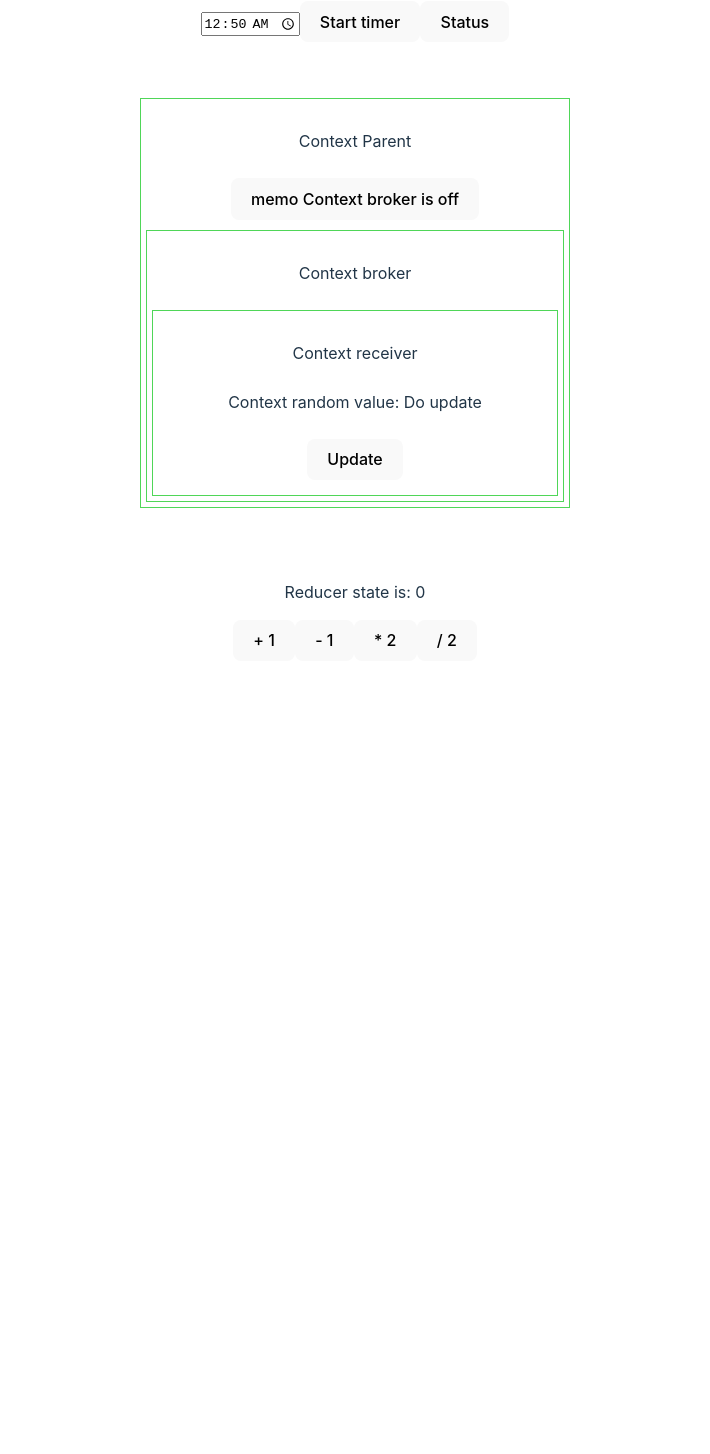
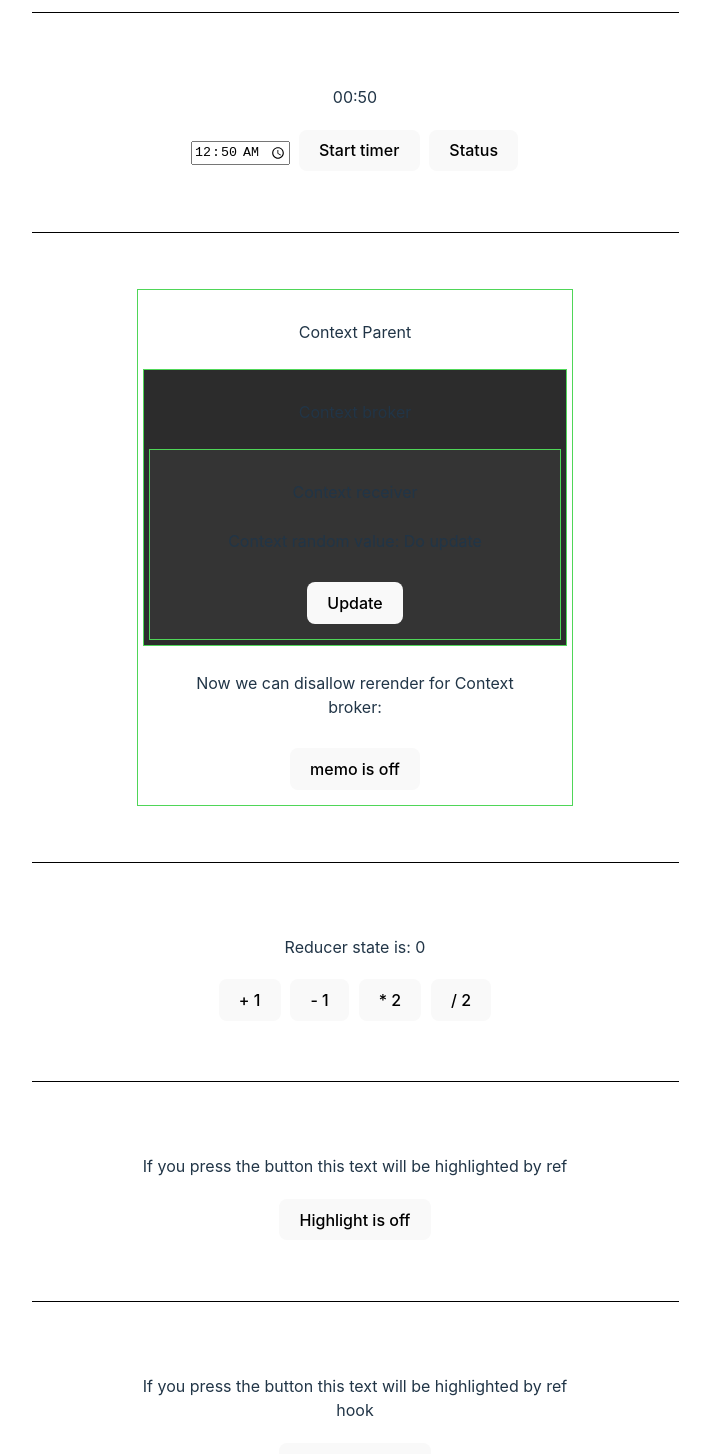
Before and after one commit to DuckPluck/react-sandbox, a React (Vite) app: page / in a window 1280 px wide. Shown: the part 320-1774 px from the top of the page, without its empty margins (285-995 px from the left). Before the commit the page ends 1013 px from the top, so only its background shows below. Built offline with nearby package versions, Linux system fonts and the light colour scheme; no server answers.

Commit message:
visual fixes + try ref and ref hook

```diff
--- a/src/App.css
+++ b/src/App.css
@@ -10,6 +10,24 @@
     flex-flow: column;
     gap: 7vh;
     width: 430px;
+    align-items: center;
+}
+
+hr {
+    margin: 0;
+    width: 150%;
+    border-bottom: 0;
+    border-top: 1px;
+    border-color: rgb(0, 0, 0);
+    border-style: groove;
+}
+
+input#timer {
+    margin: 0.3em;
+}
+
+.highlighted {
+    background-color: #4fd658;
 }
 
 .counter-container {
@@ -20,8 +38,9 @@
 }
 
 .border-box {
-    border: 1px solid rgb(79, 214, 88);
+    border: 1px solid #4fd658;
     padding: 5px;
+    min-width: 400px;
 }
 
 .border-box button {
@@ -30,6 +49,14 @@
 
 .border-box p {
     margin: 25px;
+}
+
+.border-box .second {
+    background-color: #2c2c2c;
+}
+
+.border-box .third {
+    background-color: #343434;
 }
 
 button.btn-class:hover {
--- a/src/App.jsx
+++ b/src/App.jsx
@@ -6,6 +6,7 @@ import {Context} from '../context.js';
 import {ContextParent} from './components/ContextReceiver';
 import {ReducerReceiver} from './components/ReducerReceiver';
 import {ButtonList} from './components/ButtonList.jsx';
+import {RefTextClass, RefTextFunc} from './components/RefText';
 
 
 export function App() {
@@ -35,6 +36,9 @@ export function App() {
 
           <ReducerReceiver />
 
+          <RefTextClass />
+          <RefTextFunc />
+
         </div>
       </>
   );
--- a/src/components/ButtonList.jsx
+++ b/src/components/ButtonList.jsx
@@ -3,7 +3,7 @@ import {ButtonClickCounterClass, ButtonClickCounterFunc, buttons} from './Button
 
 
 export function ButtonList() {
-  const [update, setUpdate] = useState(0)
+  const [update, setUpdate] = useState(0);
 
   function handleListFunc() {
     buttons.push(<ButtonClickCounterFunc />);
@@ -16,13 +16,17 @@ export function ButtonList() {
   }
 
   return (
-      <div className='counter-container'>
-        {
-          buttons.map((btn, i) => btn.type.name === 'ButtonClickCounterFunc'
-              ? <ButtonClickCounterFunc key={i} handleListFunc={handleListFunc}/>
-              : <ButtonClickCounterClass key={i} handleListClass={handleListClass}/>
-          )
-        }
-      </div>
+      <>
+        <div className="counter-container">
+          {
+            buttons.map((btn, i) => btn.type.name === 'ButtonClickCounterFunc'
+                ? <ButtonClickCounterFunc key={i} handleListFunc={handleListFunc} />
+                : <ButtonClickCounterClass key={i} handleListClass={handleListClass} />
+            )
+          }
+
+        </div>
+        <hr />
+      </>
   );
 }
--- a/src/components/ContextReceiver.jsx
+++ b/src/components/ContextReceiver.jsx
@@ -14,12 +14,16 @@ export function ContextParent() {
   }
 
   return (
+      <>
       <div className='border-box'>
         <p>Context Parent</p>
-        <button onClick={memoHandler}>memo Context broker is {ctx.isMemo ? 'on' : 'off'}</button>
         {ctx.isMemo ? <ContextBrokerMemo/> : <ContextBroker/>}
+        <p>Now we can disallow rerender for Context broker:</p>
+        <button onClick={memoHandler}>memo is {ctx.isMemo ? 'on' : 'off'}</button>
 
       </div>
+      <hr />
+      </>
   );
 }
 
@@ -27,7 +31,7 @@ export function ContextParent() {
 export function ContextBroker() {
   useEffect(() => console.log('Context Broker rendered (!)'));
   return (
-      <div className='border-box'>
+      <div className='border-box second'>
         <p>Context broker</p>
         <ContextReceiver/>
       </div>
@@ -57,7 +61,7 @@ export function ContextReceiver() {
 
   return (
       <>
-        <div className='border-box'>
+        <div className='border-box third'>
           <p>{ctx.title}</p>
           <p>Context random value: {ctx.value}</p>
           <button onClick={updateHandler}>Update</button>
--- a/src/components/Loader.jsx
+++ b/src/components/Loader.jsx
@@ -1,5 +1,9 @@
 import React from 'react';
 
 export function Loader() {
-  return <div><p>loading...</p></div>;
+  return (
+      <div>
+        <p>loading...</p>
+      </div>
+  );
 }
--- a/src/components/OpenWeatherAPI.jsx
+++ b/src/components/OpenWeatherAPI.jsx
@@ -52,9 +52,12 @@ export function OpenWeatherAPI() {
   }
 
   return (
+      <>
       <div className="weather-container">
         {isLoading ? <Loader /> : <p>{cityName}: {mainInfo.temp} °C</p>}
         <OpenWeatherInputForm getWeather={getWeather} />
       </div>
+      <hr />
+      </>
   );
 }
--- a/src/components/ReducerReceiver.jsx
+++ b/src/components/ReducerReceiver.jsx
@@ -5,6 +5,7 @@ export function ReducerReceiver() {
   const [state, dispatch] = useReducer(reducer, initState);
 
   return (
+      <>
       <div>
         <p>Reducer state is: {state.value}</p>
         <button onClick={() => dispatch({type: ACTIONS.INCREMENT})}>+ 1</button>
@@ -12,5 +13,7 @@ export function ReducerReceiver() {
         <button onClick={() => dispatch({type: ACTIONS.MULTIPLY})}>* 2</button>
         <button onClick={() => dispatch({type: ACTIONS.DIVIDE})}>/ 2</button>
       </div>
+      <hr />
+      </>
   );
 }
--- /dev/null
+++ b/src/components/RefText.jsx
@@ -0,0 +1,65 @@
+import React, {createRef, useRef, useState} from 'react';
+
+export class RefTextClass extends React.Component {
+  constructor(props) {
+    super(props);
+    this.state = {
+      isHighlighted: false,
+    };
+  }
+
+  highlightedText = createRef();
+
+  clickHandle = () => {
+    this.setState(prevState => ({isHighlighted: !prevState.isHighlighted}));
+    if (!this.state.isHighlighted) {
+      this.highlightedText.current.className += 'highlighted ';
+      console.log('Text highlighted by ref');
+    } else {
+      this.highlightedText.current.classList.remove('highlighted');
+      console.log('Text normalised by ref');
+    }
+
+  };
+
+  render() {
+    return (
+        <>
+          <div>
+            <p ref={this.highlightedText}>If you press the button this text will be highlighted by ref</p>
+            <button onClick={this.clickHandle}>Highlight is {this.state.isHighlighted ? 'on' : 'off'}</button>
+          </div>
+          <hr />
+        </>
+    );
+  }
+}
+
+
+
+export function RefTextFunc(props) {
+  const [isHighlighted, setIsHighlighted] = useState(false);
+
+  const highlightedText = useRef();
+
+  function clickHandle() {
+    setIsHighlighted(!isHighlighted);
+    if (!isHighlighted) {
+      highlightedText.current.className += 'highlighted ';
+      console.log('Text highlighted by ref hook');
+    } else {
+      highlightedText.current.classList.remove('highlighted');
+      console.log('Text normalised by ref hook');
+    }
+  }
+
+  return (
+      <>
+        <div>
+          <p>If you press the button this <span ref={highlightedText}>text</span> will be highlighted by ref hook</p>
+          <button onClick={clickHandle}>Highlight is {isHighlighted ? 'on' : 'off'}</button>
+        </div>
+        <hr />
+      </>
+  );
+}
--- a/src/components/Timer.jsx
+++ b/src/components/Timer.jsx
@@ -43,6 +43,7 @@ export function Timer(props) {
   }, [time, isStarted])
 
     return (
+        <>
         <div className="timer-container">
           <p>{time}</p>
           <input
@@ -54,5 +55,7 @@ export function Timer(props) {
           <button onClick={handleKey}>{isStarted ? 'Stop timer' : 'Start timer'}</button>
           <button onClick={handleStatus}>Status</button>
         </div>
+        <hr />
+        </>
     );
   }
--- a/src/index.css
+++ b/src/index.css
@@ -47,6 +47,7 @@ button {
   background-color: #1a1a1a;
   cursor: pointer;
   transition: border-color 0.25s;
+  margin: 0.3em;
 }
 button:hover {
   border-color: #646cff;
```
Lines whose indentation alone changed are shown as unchanged.
